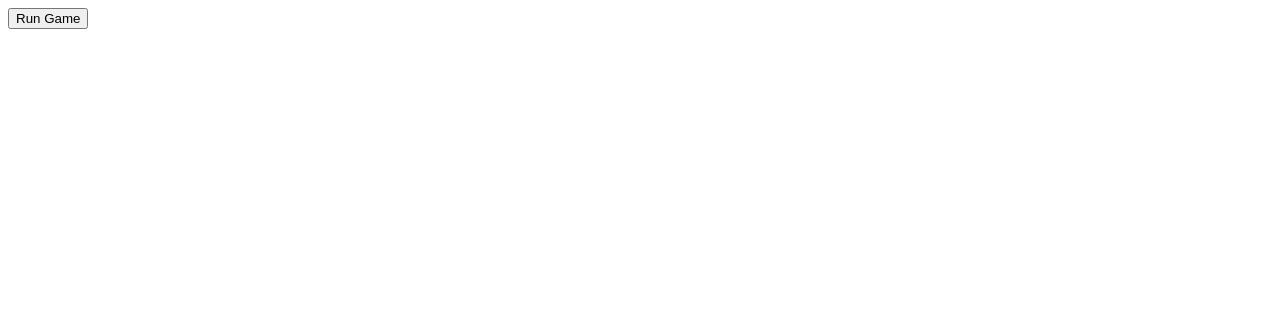
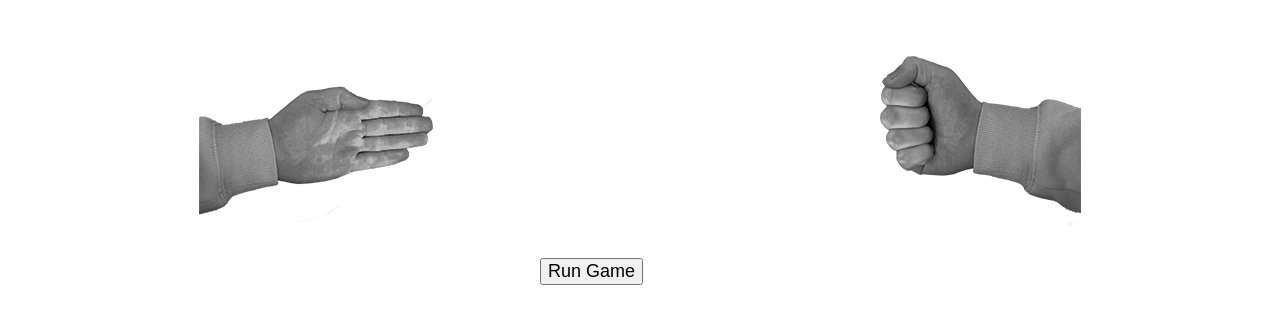
Before and after one commit to mats363/rockpaperscissors, a plain HTML site: page index.html in a window 1280 px wide. Both pictures are taken after a click on the button "Run Game". Drawn offline with Linux system fonts and the light colour scheme.

Commit message:
almost done

```diff
--- a/index.html
+++ b/index.html
@@ -4,10 +4,19 @@
     <meta charset="UTF-8">
     <meta http-equiv="X-UA-Compatible" content="IE=edge">
     <meta name="viewport" content="width=device-width, initial-scale=1.0">
+    <link rel="stylesheet" href="style.css">
     <script src="script.js" defer></script>
     <title>Document</title>
 </head>
 <body>
-    <div id="root"></div>
+    <div id="root">
+        <div id="sprite-container">
+            <div id="sprite-image2">
+            </div>
+            <div id="sprite-image">
+            </div>
+        </div>
+        <div id="btn-container"></div>
+    </div>
 </body>
 </html>
--- a/script.js
+++ b/script.js
@@ -1,38 +1,68 @@
 let root = document.getElementById("root");
 let btn = document.createElement("button");
+let btnContainer = document.getElementById("btn-container");
+let result = document.createElement("div")
+let pointDiv = document.createElement("div");
+let p1Points = document.createElement("h2");
+let p2Points = document.createElement("h2")
+pointDiv.append(p1Points, p2Points);
 btn.innerText = "Run Game";
 
 btn.addEventListener("click", runGame);
-root.append(btn);
+root.append(btnContainer, result, pointDiv);
+btnContainer.append(btn);
 
 let options = ["rock", "paper", "scissors"];
 
+
+let spriteSheetWidth = 1000;
+let spriteSingleWidth = 250;
+
+let spriteSheet = document.getElementById("sprite-image");
+spriteSheet.style.backgroundPosition = "0px 0px";
+
+let spriteSheet2 = document.getElementById("sprite-image2");
+spriteSheet2.style.backgroundPosition = "-750px 0px";
+
 function runGame() {
+
+
     let pOne;
     let pTwo;
     let pOneWin = false;
     let pTwoWin = false;
     let pOnePoints = 0;
     let pTwoPoints = 0;
+    let round = 0;
+
+
+
+
+
 
     let game = setInterval(function () {
         pOne = options[getRandom(3)];
         pTwo = options[getRandom(3)];
-        console.log(pOne + " och " + pTwo);
+        round++
+        p1Sprite(pOne);
+        p2Sprite(pTwo);
+        console.log(pOne + " och " + pTwo + " round: " + round);
 
         if (pOne == "rock" && pTwo == "scissors" || pOne == "scissors" && pTwo == "paper" || pOne == "paper" && pTwo == "rock") {
             pOnePoints++
-            console.log("Player one wins" + pOnePoints);
+            console.log("Player one wins round" + pOnePoints);
+            //spriteSheet.style.backgroundPosition = "750px 0px";
+
         } else if (pOne === pTwo) {
             console.log("Oavgjort");
         } else {
             pTwoPoints++
-            console.log("Player two wins" + pTwoPoints);
+            console.log("Player two wins round" + pTwoPoints);
         }
 
-        if (pOnePoints == 2 || pTwoPoints == 2) {
+        if (round == 3) {
+            pointCount(pOnePoints, pTwoPoints);
             clearInterval(game);
-            console.log("någon vinner")
         }
 
     }, 1000);
@@ -44,3 +74,71 @@ function runGame() {
 function getRandom(max) {
     return Math.floor(Math.random() * max);
 }
+
+function pointCount(pOnePoints, pTwoPoints) {
+    if (pOnePoints > pTwoPoints) {
+        console.log("player One wins it all");
+        result.innerText = "player One wins it all";
+    } else if (pTwoPoints > pOnePoints) {
+        console.log("player Two wins it all");
+        result.innerText = "player Two wins it all"
+    } else {
+        console.log("It's a draw");
+        result.innerText = "It's a draw! Play again?"
+    }
+
+}
+
+
+
+
+
+//spriteSheet.style.backgroundPosition = `${position}px 0px`;
+//spriteSheet.style.backgroundPosition = `-${p1Position}px 0px`;
+
+
+function p1Sprite(img) {
+
+
+
+    switch (img) {
+        case "rock":
+            console.log("ROCKIMAGE")
+            spriteSheet.style.backgroundPosition = "-250px 0px";
+            break;
+        case "paper":
+            console.log("PAPERIMAGE")
+            spriteSheet.style.backgroundPosition = "-500px 0px";
+            break;
+        case "scissors":
+            console.log("SCISSORIMAGE")
+            spriteSheet.style.backgroundPosition = "-750px 0px";
+            break;
+
+        default:
+            break;
+    }
+}
+
+function p2Sprite(img) {
+
+
+
+    switch (img) {
+        case "rock":
+            console.log("ROCKIMAGE")
+            spriteSheet2.style.backgroundPosition = "-500px 0px";
+            break;
+        case "paper":
+            console.log("PAPERIMAGE")
+            spriteSheet2.style.backgroundPosition = "-250px 0px";
+            break;
+        case "scissors":
+            console.log("SCISSORIMAGE")
+            spriteSheet2.style.backgroundPosition = "0px 0px";
+            break;
+
+        default:
+            break;
+    }
+}
--- /dev/null
+++ b/style.css
@@ -0,0 +1,28 @@
+#sprite-image {
+    height: 250px;
+    width: 250px;
+    background: url("spritesheet.png")
+      0px 0px;
+  }
+
+#sprite-image2 {
+  height: 250px;
+  width: 250px;
+  background: url("spritesheet2.png")
+    0px 0px;
+}
+
+#sprite-container {
+  display: flex;
+  justify-content: space-around;
+}
+
+
+button {
+  font-size: large;
+}
+#btn-container {
+  width: 200px;
+  margin: auto;
+
+}
```
Also changed, not shown: spritesheet.png (added), spritesheet2.png (added).
